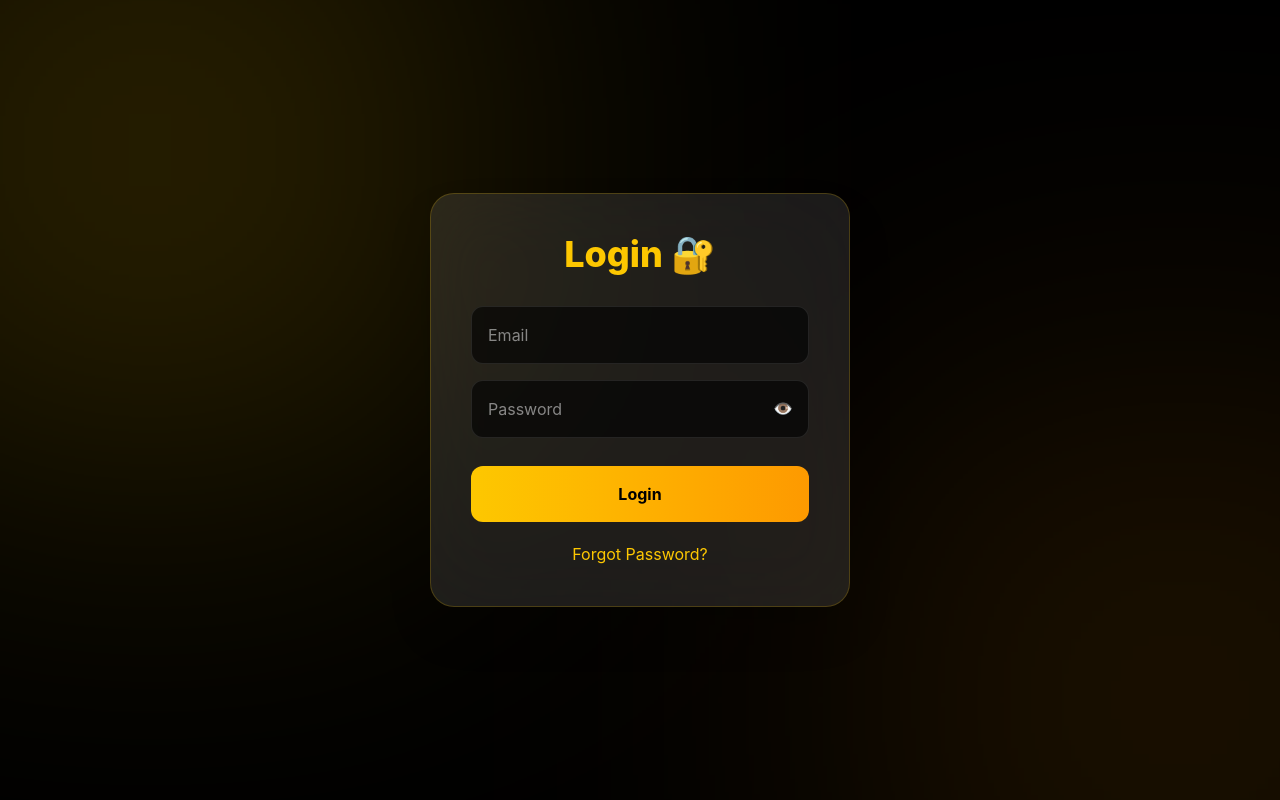
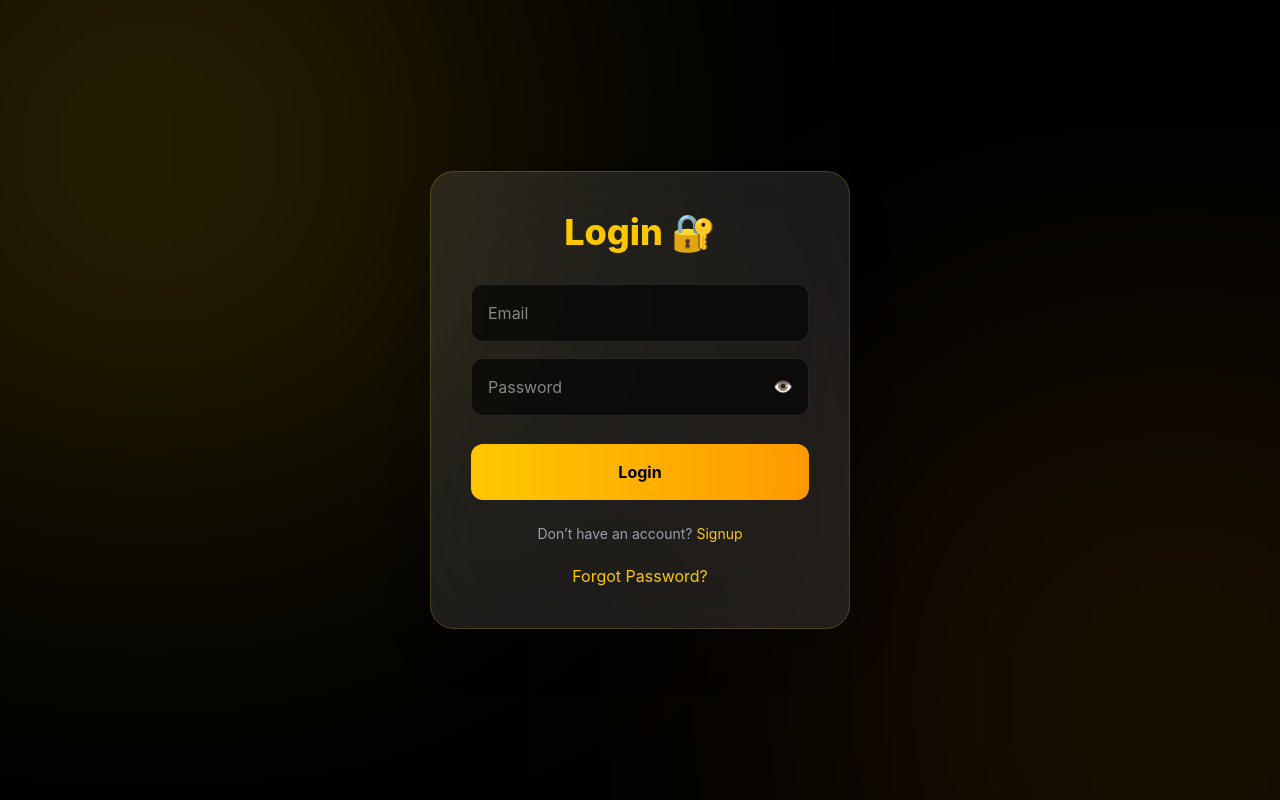
Before and after one commit to shiyan-showkat/todo-app-frontend, a React (Vite) app: page /login in a window 1280 px wide. Built offline with nearby package versions, Linux system fonts and the light colour scheme.

Commit message:
changesss

```diff
--- a/src/login.jsx
+++ b/src/login.jsx
@@ -45,7 +45,6 @@ export default function Login() {
 
       if (!res.ok) {
         setError(data.message);
-        setTimeout(() => navigate("/signup"), 1200);
       } else {
         setMessage(data.message);
         navigate("/todos");
@@ -220,6 +219,18 @@ export default function Login() {
             "Login"
           )}
         </button>
+        {/* SIGNUP LINK */}
+        <p className="text-center text-gray-400 mt-6 text-sm">
+          Don’t have an account?{" "}
+          <span
+            className="text-yellow-400 cursor-pointer hover:underline"
+            onClick={() => {
+              navigate("/signup");
+            }}
+          >
+            Signup
+          </span>
+        </p>
 
         <p
           onClick={() => setShowForgot(true)}
--- a/src/signup.jsx
+++ b/src/signup.jsx
@@ -1,7 +1,6 @@
 import { useState } from "react";
 import { useNavigate } from "react-router-dom";
 import { motion } from "framer-motion";
-import App from "./App";
 
 export default function Signup() {
   const API = "https://todo-app-backend-gfh3.onrender.com";
@@ -40,6 +39,7 @@ export default function Signup() {
 
       if (!res.ok) {
         setError(data.message);
+        navigate("/todos");
       } else {
         setMessage(data.message);
         setStep("otp");
```
